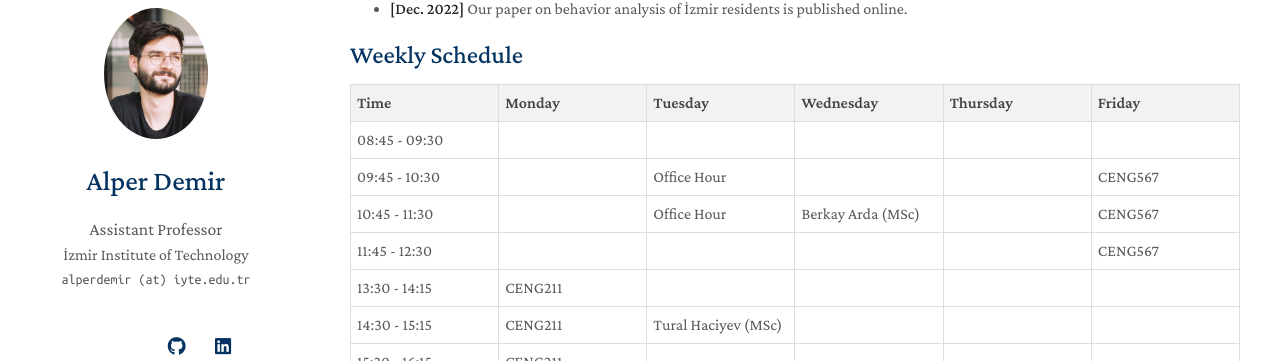
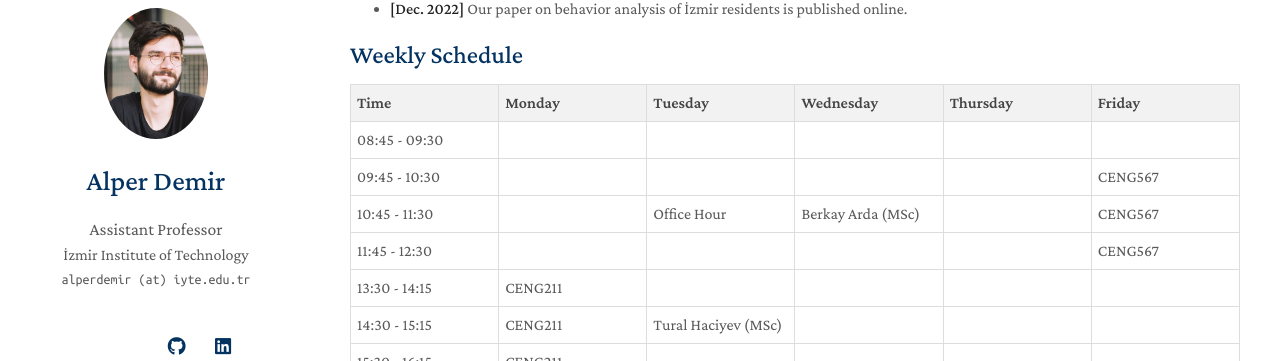
Before and after one commit to gliese876b/gliese876b.github.io, a Jekyll site: the page built from index.md, in a window 1280 px wide and 900 px high, scrolled down 550 px. Shown: the part 92-453 px from the top of the window. Built offline with Jekyll 4.4.1, drawn with Linux system fonts in a browser that asks for light colours; nearby versions of some CDN libraries; a style sheet for code colours, icons or effects is not loaded; our own code applies the rules of GitHub Pages for plain Markdown files.

Commit message:
Update schedule by removing Office Hour entry
Removed 'Office Hour' entry from the schedule.

```diff
--- a/_includes/schedule.md
+++ b/_includes/schedule.md
@@ -23,7 +23,7 @@
     <tr>
       <td style="border:1px solid #ddd; padding:6px;">09:45 - 10:30</td>
       <td style="border:1px solid #ddd; padding:6px;"></td>
-      <td style="border:1px solid #ddd; padding:6px;">Office Hour</td>
+      <td style="border:1px solid #ddd; padding:6px;"></td>
       <td style="border:1px solid #ddd; padding:6px;"></td>
       <td style="border:1px solid #ddd; padding:6px;"></td>
       <td style="border:1px solid #ddd; padding:6px;">CENG567</td>
```
